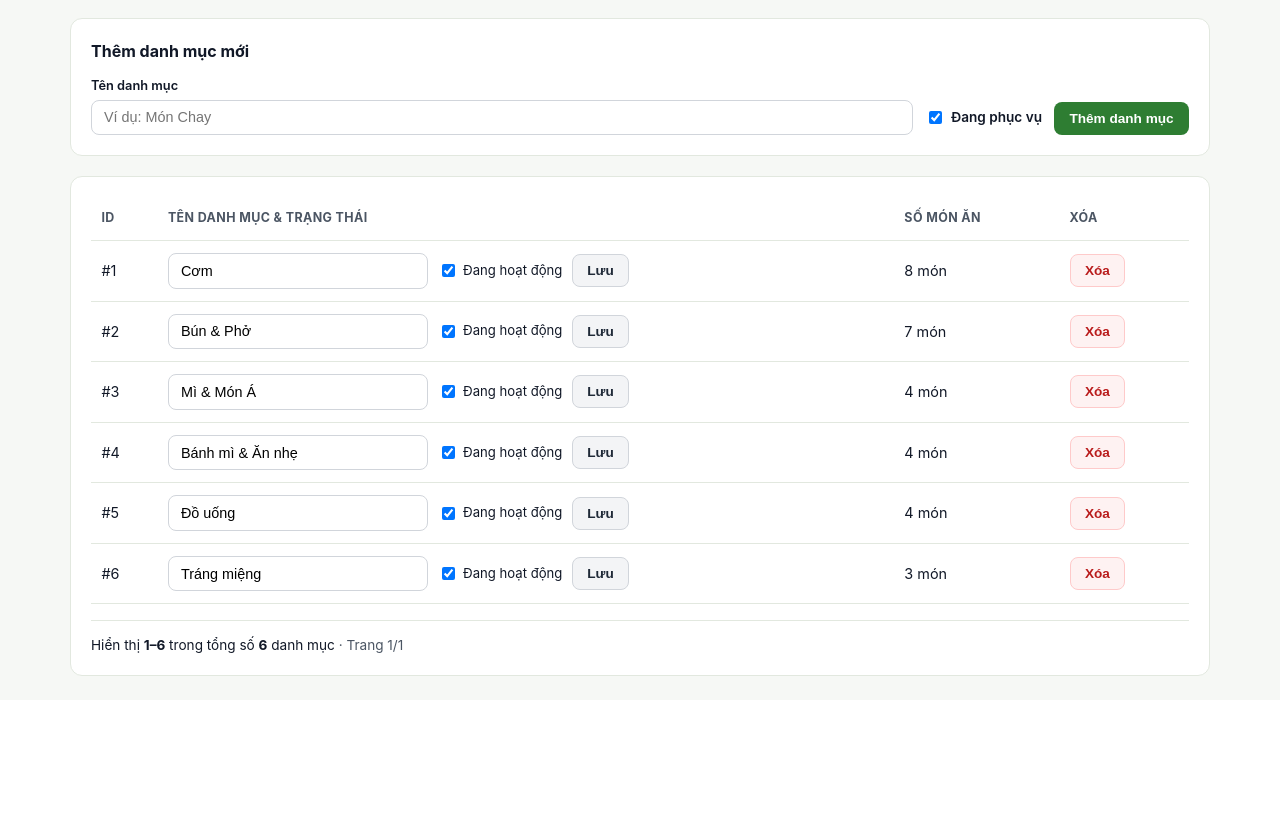
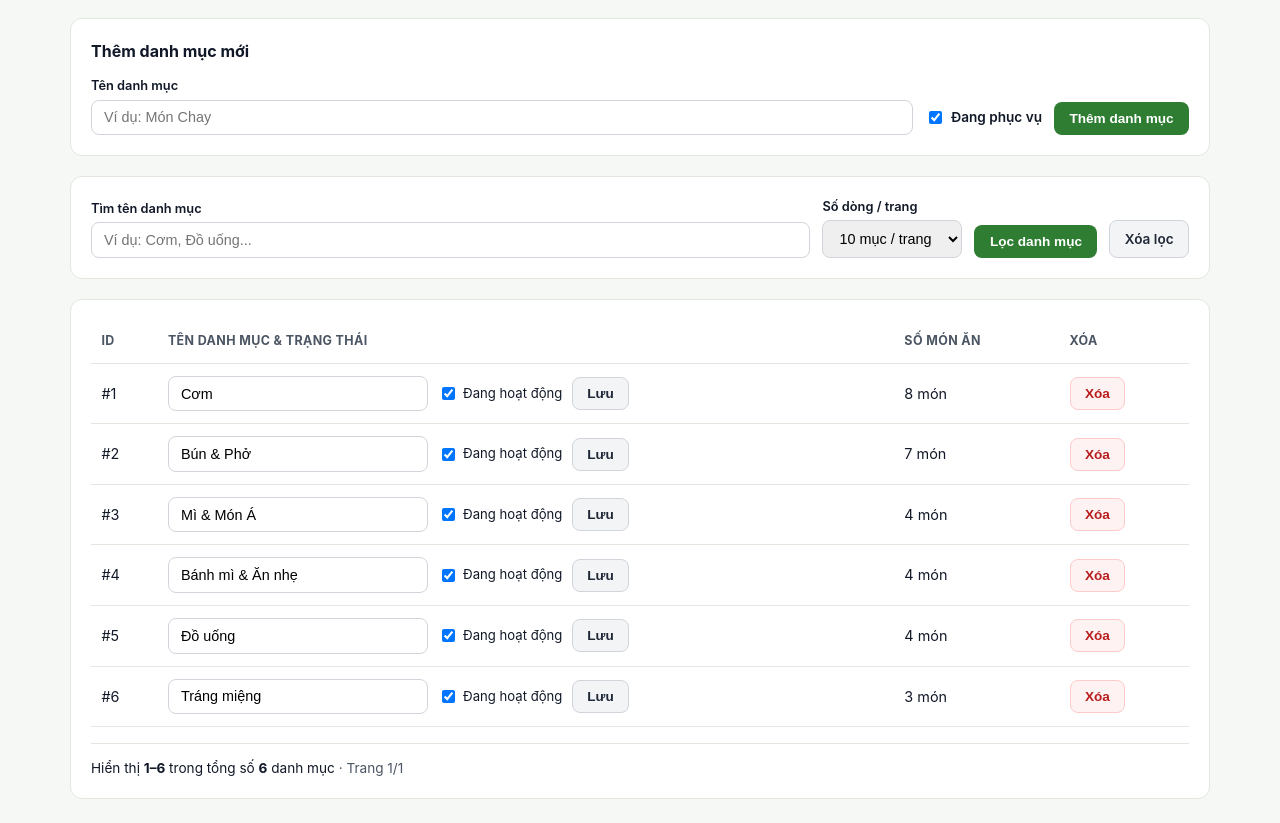
Before and after one commit to HoangKhang5207/smart_canteen_backend, a Laravel app: page /admin/categories in a window 1280 px wide. Shown: the part 156-979 px from the top of the page. Before the commit the page ends 832 px from the top, so only its background shows below. Run offline with Laravel 12, Linux system fonts and the light colour scheme; a user stored in the database is signed in; data comes from the database, SQL or seed files in the repository.

Commit message:
feat(admin): add search and per-page filter bar to categories index

```diff
--- a/resources/views/admin/categories/index.blade.php
+++ b/resources/views/admin/categories/index.blade.php
@@ -34,6 +34,25 @@
     </form>
 </div>
 @endif
+
+<div class="card">
+    <form method="GET" action="{{ route('admin.categories.index') }}" style="display: flex; gap: 0.75rem; flex-wrap: wrap; align-items: flex-end;">
+        <div style="flex: 1; min-width: 200px;">
+            <label for="search" style="display:block; font-size:0.8rem; font-weight:600; margin-bottom:0.25rem;">Tìm tên danh mục</label>
+            <input id="search" type="text" name="search" value="{{ $search ?? '' }}" placeholder="Ví dụ: Cơm, Đồ uống...">
+        </div>
+        <div style="min-width: 140px;">
+            <label for="per_page" style="display:block; font-size:0.8rem; font-weight:600; margin-bottom:0.25rem;">Số dòng / trang</label>
+            <select id="per_page" name="per_page">
+                @foreach ([5, 10, 20] as $size)
+                    <option value="{{ $size }}" {{ ($perPage ?? 10) === $size ? 'selected' : '' }}>{{ $size }} mục / trang</option>
+                @endforeach
+            </select>
+        </div>
+        <button type="submit" class="btn btn-primary">Lọc danh mục</button>
+        <a href="{{ route('admin.categories.index') }}" class="btn btn-secondary">Xóa lọc</a>
+    </form>
+</div>
 
 <div class="card">
     @if ($categories->isEmpty())
```
